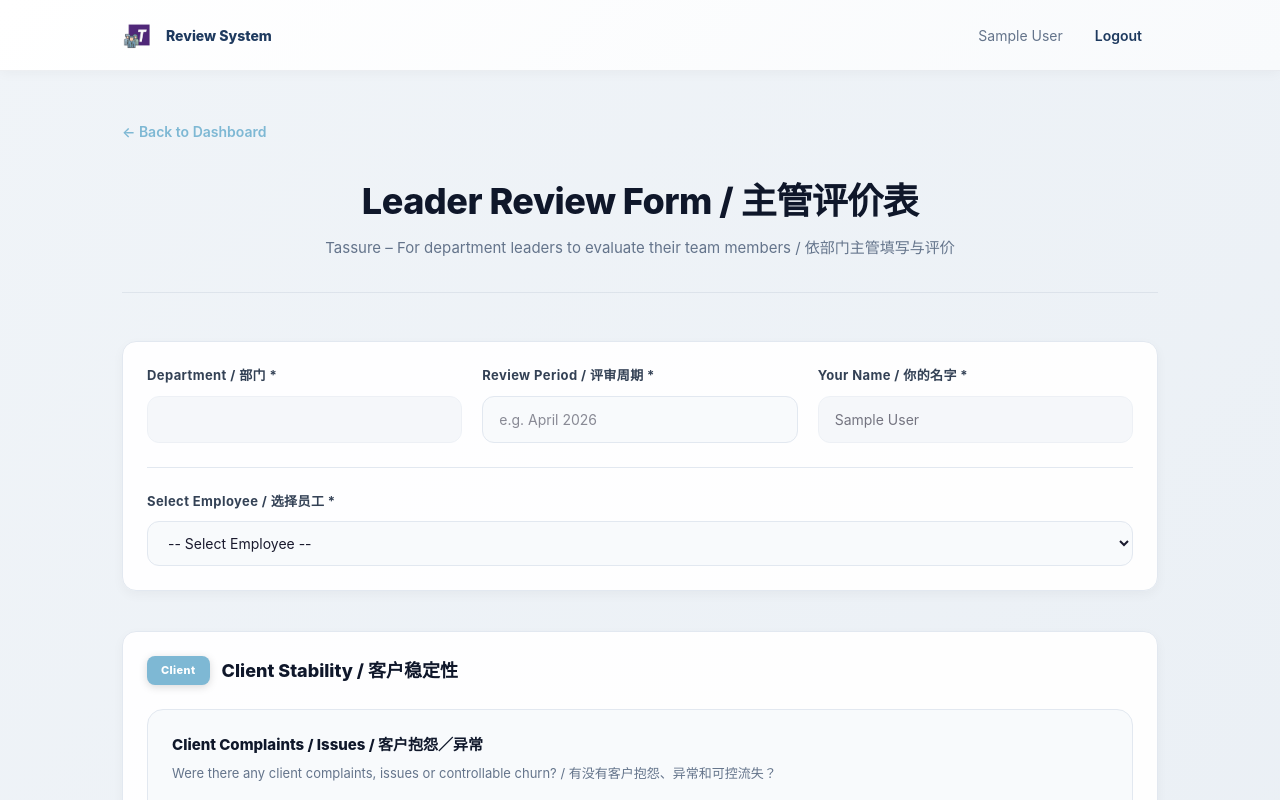
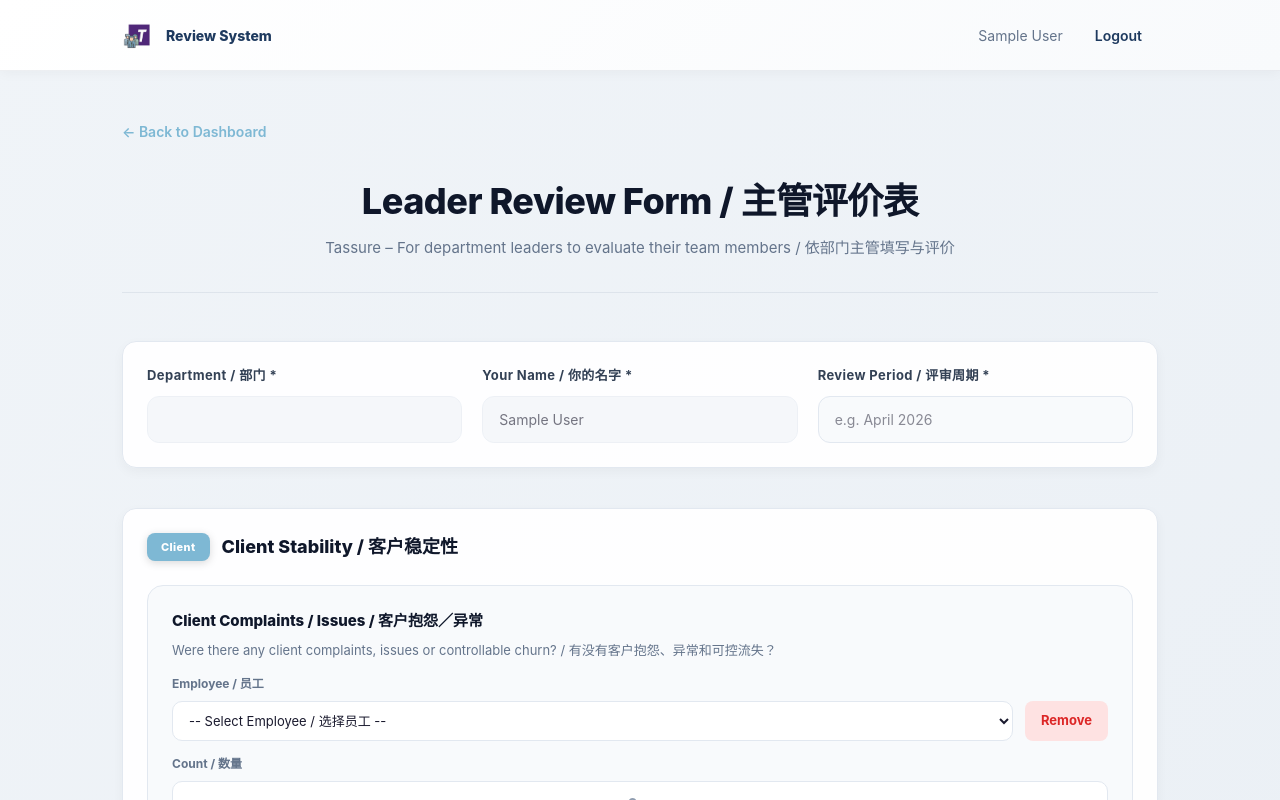
Before and after one commit to enquiry-commits/Review-Form, a Next.js app: page /dashboard/leader-review in a window 1280 px wide. Shown: the top 800 px of the page. Built offline with nearby package versions, Linux system fonts and the light colour scheme; sample sign-in values are in the browser's storage.

Commit message:
重设计 Leader Review：顶部顺序调整，员工选择移到每个 KPI 问题里

```diff
--- a/app/dashboard/leader-review/page.tsx
+++ b/app/dashboard/leader-review/page.tsx
@@ -10,6 +10,13 @@ export default function LeaderReviewForm() {
   const router = useRouter();
   const [user, setUser] = useState<User | null>(null);
   const [fileLinks, setFileLinks] = useState<{[key: string]: Array<{name: string; url: string}>}>({});
+
+  const departmentEmployees: {[key: string]: string[]} = {
+    'CORPORATE SECRETARIAL': ['Jenny Lai', 'Chin Kah Ye', 'Ang Shi Ming', 'Tey Shemin', 'Tan Min Quan'],
+    'ACCOUNTING': ['Tee Yu Heng', 'Vernice Chai', 'Chee Wei En'],
+    'TAX': ['Quinnie Tan', 'Victoria Yap'],
+    'Internal': ['Chelsea Ang']
+  };
 
   useEffect(() => {
     const userData = localStorage.getItem('user');
@@ -161,32 +168,13 @@ export default function LeaderReviewForm() {
                 <input type="text" value={user.department || ''} disabled style={{width: '100%', padding: '12px 16px', border: '1.5px solid #e2e8f0', borderRadius: '12px', fontSize: '14px', color: '#1a1a2e', background: '#f0f4f8', fontFamily: 'inherit', cursor: 'not-allowed', opacity: 0.6}} />
               </div>
               <div>
+                <label style={{fontSize: '13px', color: '#334155', fontWeight: '700', marginBottom: '10px', letterSpacing: '0.4px', display: 'block'}}>Your Name / 你的名字 *</label>
+                <input type="text" value={user.name || ''} disabled style={{width: '100%', padding: '12px 16px', border: '1.5px solid #e2e8f0', borderRadius: '12px', fontSize: '14px', color: '#1a1a2e', background: '#f0f4f8', fontFamily: 'inherit', cursor: 'not-allowed', opacity: 0.6}} />
+              </div>
+              <div>
                 <label style={{fontSize: '13px', color: '#334155', fontWeight: '700', marginBottom: '10px', letterSpacing: '0.4px', display: 'block'}}>Review Period / 评审周期 *</label>
                 <input type="text" placeholder="e.g. April 2026" style={{width: '100%', padding: '12px 16px', border: '1.5px solid #e2e8f0', borderRadius: '12px', fontSize: '14px', color: '#1a1a2e', background: '#f8fafc'}} />
               </div>
-              <div>
-                <label style={{fontSize: '13px', color: '#334155', fontWeight: '700', marginBottom: '10px', letterSpacing: '0.4px', display: 'block'}}>Your Name / 你的名字 *</label>
-                <input type="text" value={user.name || ''} disabled style={{width: '100%', padding: '12px 16px', border: '1.5px solid #e2e8f0', borderRadius: '12px', fontSize: '14px', color: '#1a1a2e', background: '#f0f4f8', fontFamily: 'inherit', cursor: 'not-allowed', opacity: 0.6}} />
-              </div>
-            </div>
-
-            {/* Select Employee Section */}
-            <div style={{marginTop: '24px', paddingTop: '24px', borderTop: '1.5px solid #e2e8f0'}}>
-              <label style={{fontSize: '13px', color: '#334155', fontWeight: '700', marginBottom: '10px', letterSpacing: '0.4px', display: 'block'}}>Select Employee / 选择员工 *</label>
-              <select style={{width: '100%', padding: '12px 16px', border: '1.5px solid #e2e8f0', borderRadius: '12px', fontSize: '14px', color: '#1a1a2e', background: '#f8fafc', fontFamily: 'inherit', cursor: 'pointer'}}>
-                <option>-- Select Employee --</option>
-                <option>Jenny Lai</option>
-                <option>Chin Kah Ye</option>
-                <option>Ang Shi Ming</option>
-                <option>Tey Shemin</option>
-                <option>Tan Min Quan</option>
-                <option>Tee Yu Heng</option>
-                <option>Vernice Chai</option>
-                <option>Chee Wei En</option>
-                <option>Quinnie Tan</option>
-                <option>Victoria Yap</option>
-                <option>Chelsea Ang</option>
-              </select>
             </div>
           </div>
 
@@ -213,6 +201,20 @@ export default function LeaderReviewForm() {
                     <div style={{marginBottom: '14px'}}>
                       <p style={{fontSize: '15px', fontWeight: '800', color: '#0f172a', marginBottom: '6px'}}>{item.kpi}</p>
                       <p style={{fontSize: '13px', color: '#64748b', lineHeight: '1.7'}}>{item.question}</p>
+                    </div>
+                    <div style={{marginBottom: '14px', display: 'flex', gap: '12px', alignItems: 'flex-end'}}>
+                      <div style={{flex: 1}}>
+                        <label style={{fontSize: '12px', color: '#64748b', fontWeight: '700', marginBottom: '8px', display: 'block'}}>Employee / 员工</label>
+                        <select style={{width: '100%', padding: '10px 12px', border: '1.5px solid #e2e8f0', borderRadius: '10px', fontSize: '13px', color: '#1a1a2e', background: '#fff', fontFamily: 'inherit', cursor: 'pointer'}}>
+                          <option>-- Select Employee / 选择员工 --</option>
+                          {user.department && departmentEmployees[user.department]?.map(emp => (
+                            <option key={emp} value={emp}>{emp}</option>
+                          ))}
+                        </select>
+                      </div>
+                      <button style={{padding: '10px 16px', background: '#fee2e2', color: '#dc2626', border: 'none', borderRadius: '8px', fontSize: '13px', fontWeight: '700', cursor: 'pointer', transition: 'all 0.3s', whiteSpace: 'nowrap'}} onMouseEnter={(e) => {e.currentTarget.style.background = '#fecaca'}} onMouseLeave={(e) => {e.currentTarget.style.background = '#fee2e2'}}>
+                        Remove
+                      </button>
                     </div>
                     <div style={{marginBottom: '12px'}}>
                       <label style={{fontSize: '12px', color: '#64748b', fontWeight: '700', marginBottom: '8px', display: 'block'}}>Count / 数量</label>
@@ -242,6 +244,9 @@ export default function LeaderReviewForm() {
                   </div>
                 );
                 })}
+                <button style={{width: '100%', padding: '14px 24px', background: '#1e3a5f', color: 'white', border: 'none', borderRadius: '12px', fontSize: '14px', fontWeight: '700', cursor: 'pointer', marginTop: '16px', transition: 'all 0.3s'}} onMouseEnter={(e) => {e.currentTarget.style.background = '#152840'}} onMouseLeave={(e) => {e.currentTarget.style.background = '#1e3a5f'}}>
+                  + Add another employee / 增加另一个员工
+                </button>
               </div>
             </div>
           ))}
```
